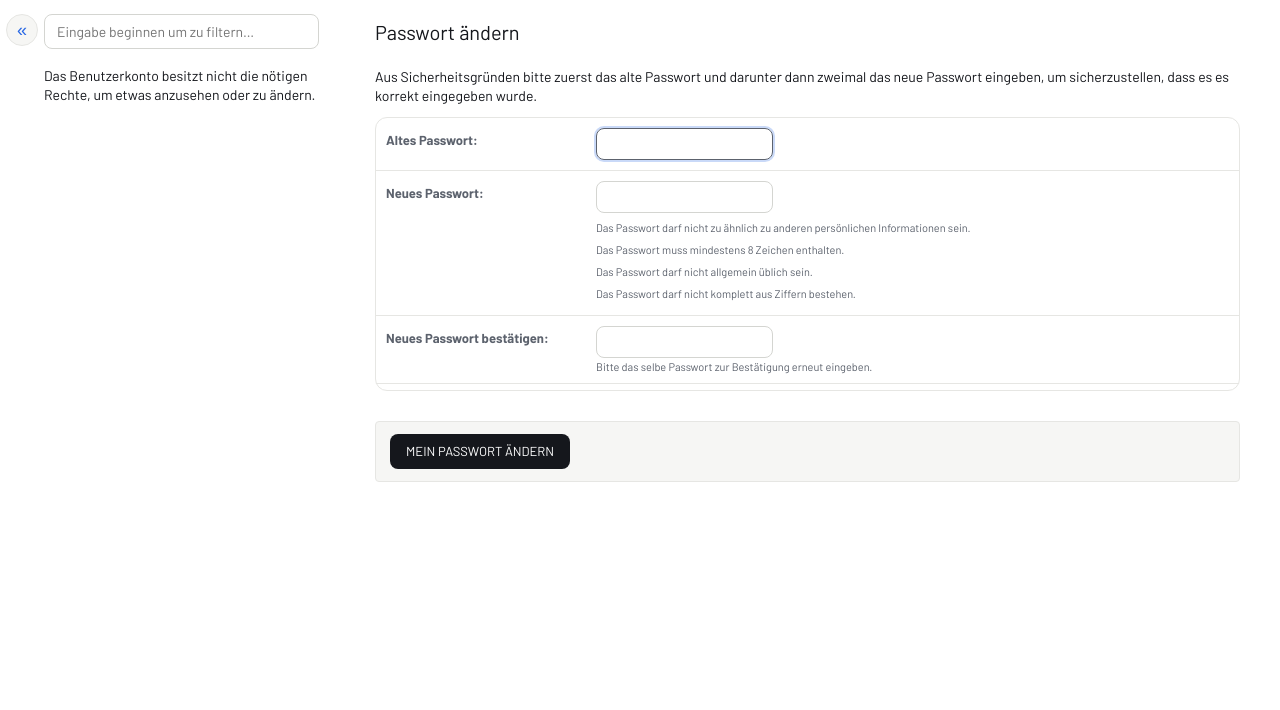
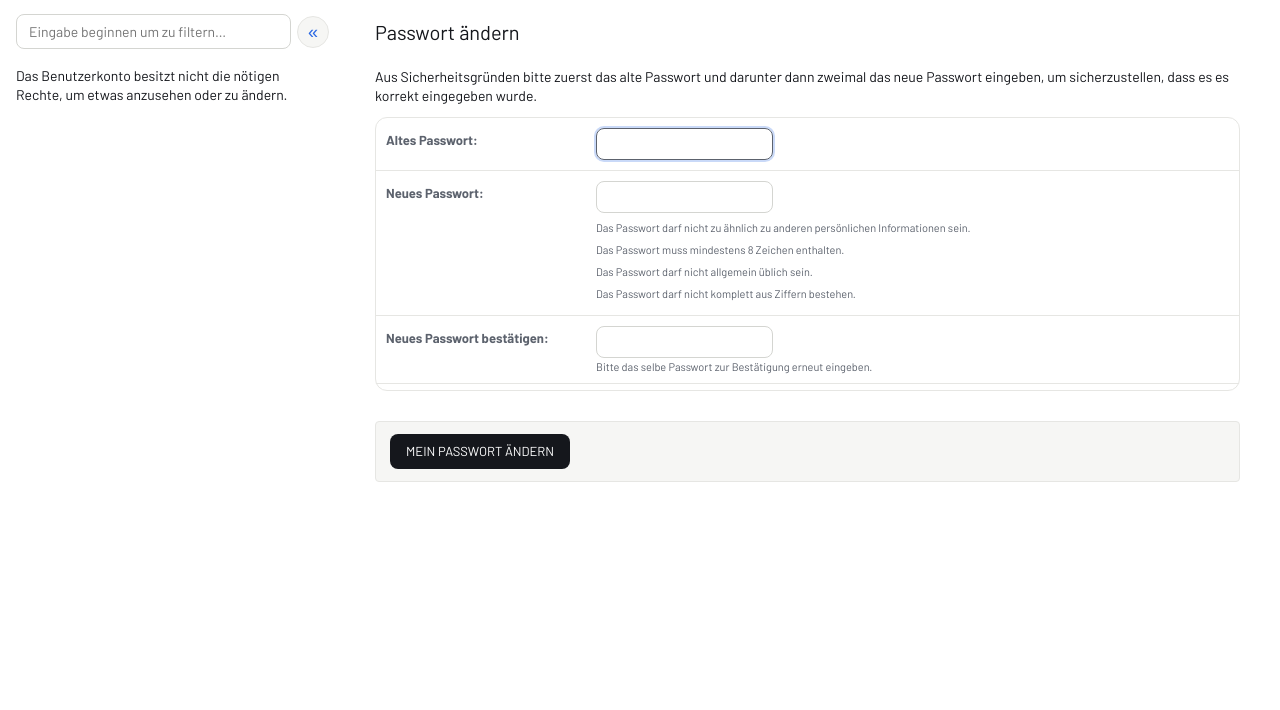
Before and after one commit to Kootaro05/Satzball, a Django app: a page that uses templates/admin/base_site.html in a window 1280 px wide. Shown: the part 90-800 px from the top of the page. Run offline with Django 5.2, Linux system fonts and the light colour scheme; the visitor is signed in with stand-in values (Sample User, id 1).

Commit message:
Admin-Seitenleiste: Knopf aufgeklappt rechts neben dem Suchfeld
Aufgeklappt Reihenfolge Leiste, Knopf, Inhalt (per CSS order), Knopf mittig zum Suchfeld;
zugeklappt bleibt er am linken Rand.

Co-Authored-By: Claude Opus 5.5 <noreply@anthropic.com>

```diff
--- a/static/css/admin.css
+++ b/static/css/admin.css
@@ -164,14 +164,17 @@ input:focus, select:focus, textarea:focus { border-color: var(--primary); outlin
    Django rechnet die Inhaltsbreite mit der Knopfbreite (23 px) – hier auf 44 px (Knopf + Abstände) angepasst. */
 .toggle-nav-sidebar {
     flex: 0 0 32px; width: 32px; height: 32px; align-self: flex-start; top: 14px;
-    margin: 14px 6px 0; border: 1px solid var(--hairline-color); border-radius: 50%;
+    margin: 15.5px 6px 0; border: 1px solid var(--hairline-color); border-radius: 50%;
     background-color: var(--darkened-bg); font-size: 18px; line-height: 1;
 }
 .toggle-nav-sidebar:hover, .toggle-nav-sidebar:focus { background-color: var(--selected-bg); }
 .main > #nav-sidebar + .content { max-width: calc(100% - 44px); }
 .main.shifted > #nav-sidebar + .content { max-width: calc(100% - 275px - 44px); }
 
-#nav-sidebar { border: 0; background: transparent; padding: 14px 16px 24px 0; }
+#nav-sidebar { border: 0; background: transparent; padding: 14px 0 24px 16px; }
+/* Aufgeklappt: Knopf rechts neben dem Suchfeld (Reihenfolge Leiste, Knopf, Inhalt); zugeklappt links. */
+.main.shifted > #nav-sidebar { order: -2; }
+.main.shifted > .toggle-nav-sidebar { order: -1; }
 #nav-filter {
     margin: 0 0 14px; padding: 8px 12px; border: 1px solid var(--border-color); border-radius: 8px;
     background-color: var(--body-bg); font-size: 14px;
```
